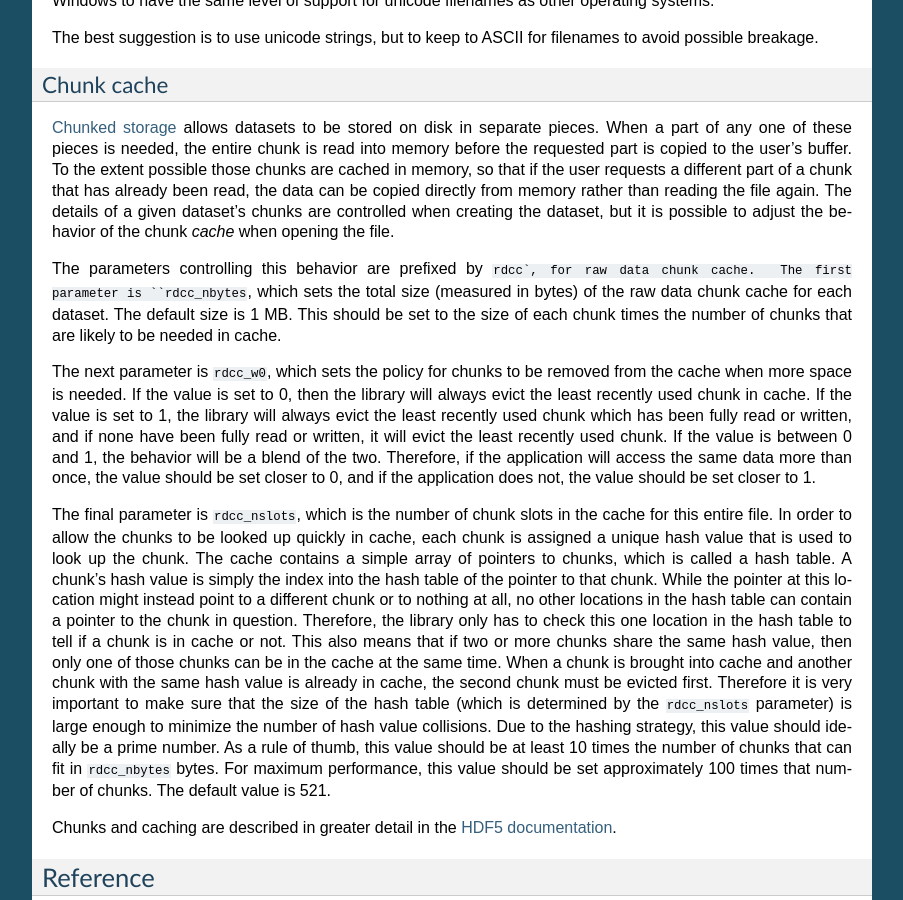
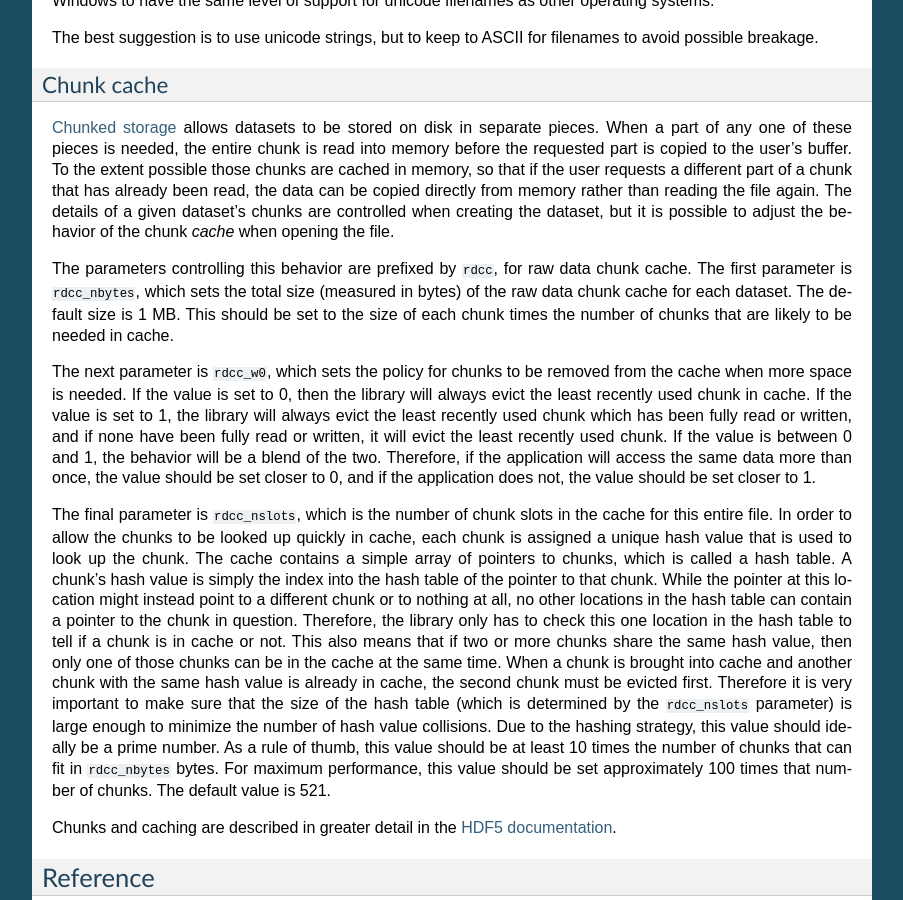
Before and after one commit to h5py/h5py, a Sphinx documentation site: the page built from docs/high/file.rst, in a window 1280 px wide and 900 px high, scrolled down 2497 px. Shown: the whole window, without its empty margins (198-1101 px from the left). Built offline with Sphinx 7.4.7, drawn with Linux system fonts in a browser that asks for light colours; pages that are not in the unit, such as notebooks, are missing from menus.

Commit message:
Add missing backtick

```diff
--- a/docs/high/file.rst
+++ b/docs/high/file.rst
@@ -179,7 +179,7 @@ directly from memory rather than reading the file again.  The details of a
 given dataset's chunks are controlled when creating the dataset, but it is
 possible to adjust the behavior of the chunk *cache* when opening the file.
 
-The parameters controlling this behavior are prefixed by ``rdcc`, for raw data
+The parameters controlling this behavior are prefixed by ``rdcc``, for raw data
 chunk cache.  The first parameter is ``rdcc_nbytes``, which sets the total size
 (measured in bytes) of the raw data chunk cache for each dataset.  The default
 size is 1 MB.  This should be set to the size of each chunk times the number of
```
